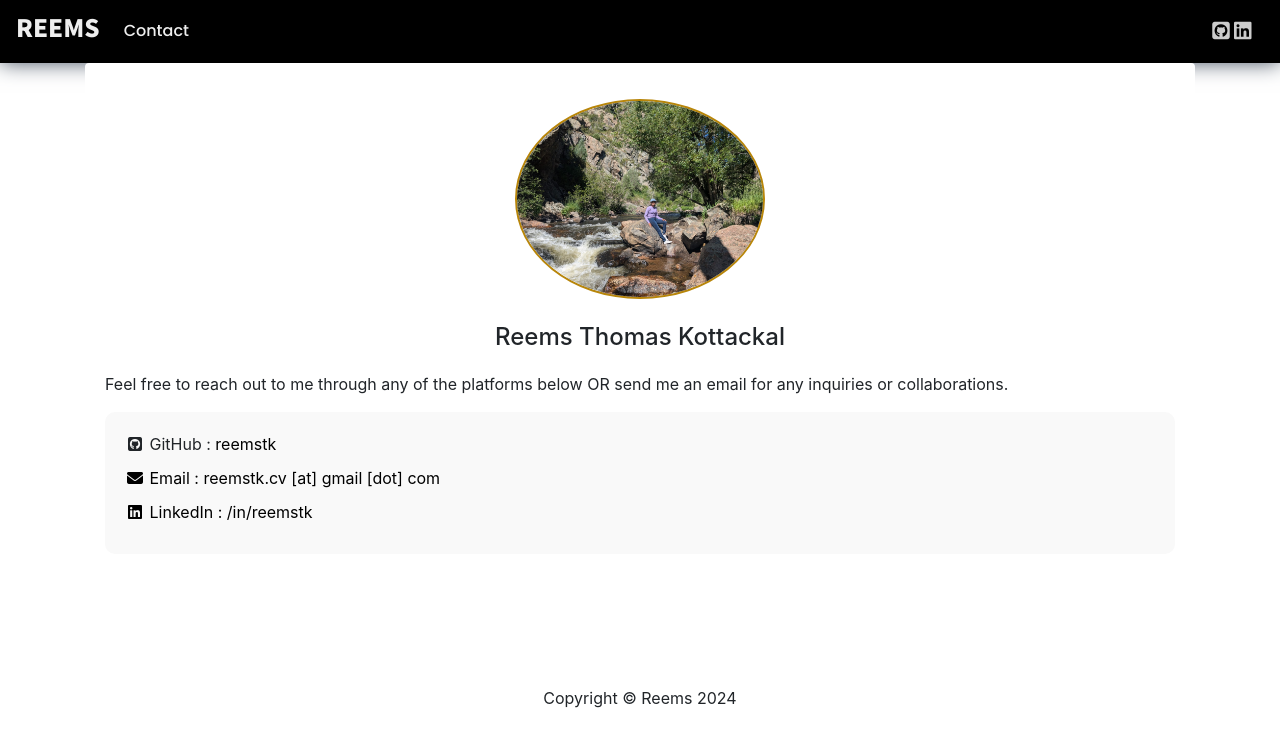
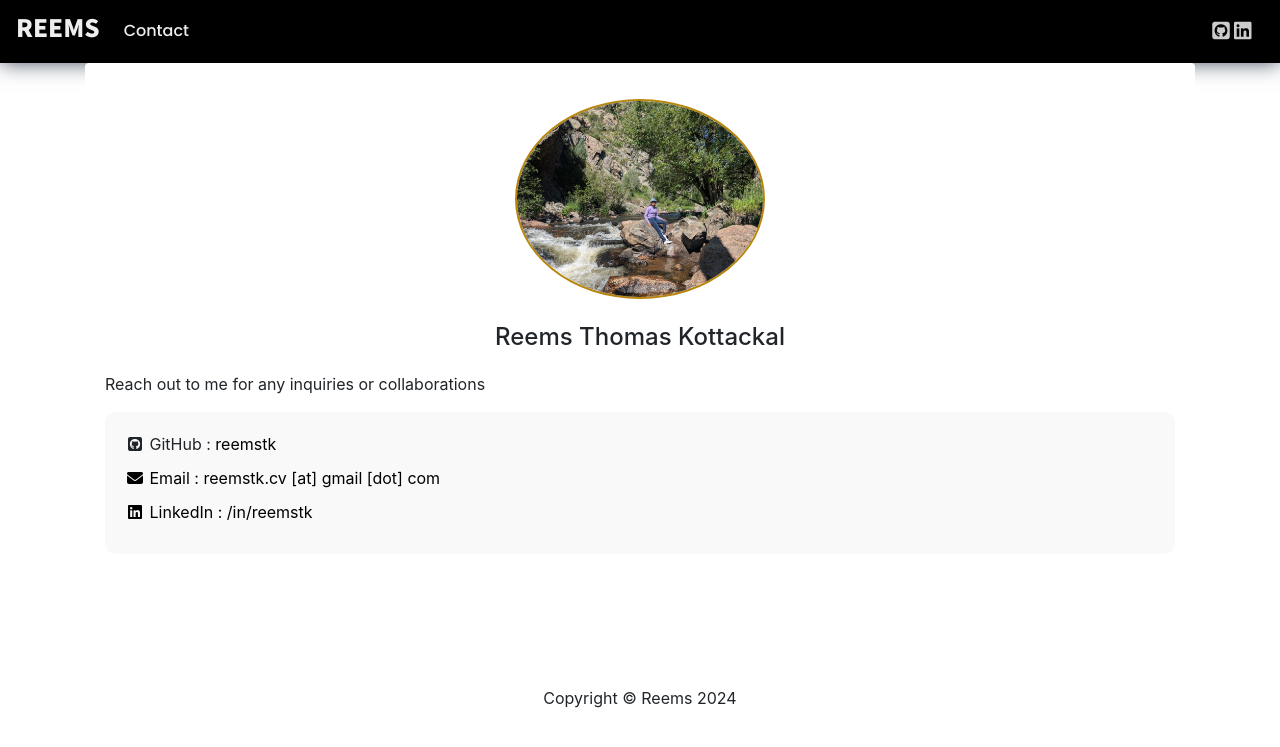
Before and after one commit to reemstk/reemstk.github.io, a Jekyll site: the page built from contact.md, in a window 1280 px wide. Shown: the top 747 px of the page. Built offline with Jekyll 4.4.1, drawn with Linux system fonts in a browser that asks for light colours; nearby versions of some CDN libraries; comment, search, counter and statistics services are not loaded.

Commit message:
Update contact.html

```diff
--- a/_layouts/contact.html
+++ b/_layouts/contact.html
@@ -24,7 +24,7 @@ last-updated: 2024-07-16 10:12 AM
 </div>
 <!-- Introduction or About Me Section -->
 <div class="about-me">
-  <p>Feel free to reach out to me through any of the platforms below OR send me an email for any inquiries or collaborations.</p>
+  <p>Reach out to me for any inquiries or collaborations</p>
 </div>
 <!-- Contact Methods -->
 <div class="contact-methods" style="background:#f9f9f9; padding:20px; border-radius:10px;">
```
